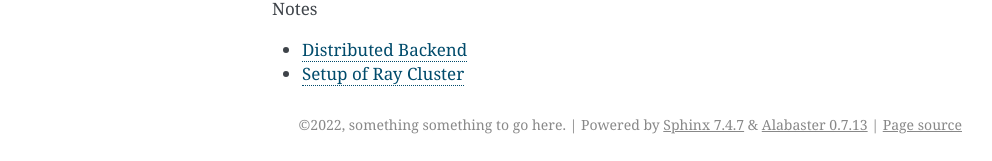
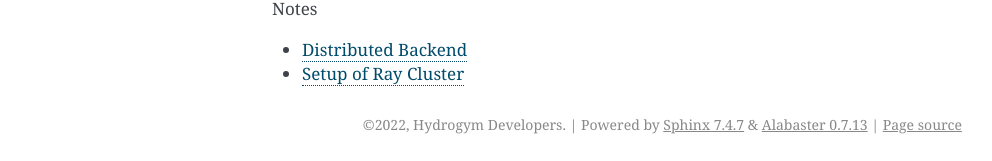
Before and after one commit to dynamicslab/hydrogym, a Sphinx documentation site: the page built from docs/source/index.rst, in a window 1280 px wide. Shown: the part 1083-1244 px from the top of the page, without its empty margins (148-1140 px from the left). Built offline with Sphinx 7.4.7, drawn with Linux system fonts in a browser that asks for light colours.

Commit message:
Copyright to the package authors.

```diff
--- a/docs/source/conf.py
+++ b/docs/source/conf.py
@@ -3,7 +3,7 @@
 # -- Project information
 
 project = 'Hydrogym'
-copyright = '2022, something something to go here'
+copyright = '2022, Hydrogym Developers'
 author = 'tbd'
 
 release = '0.1'
```
